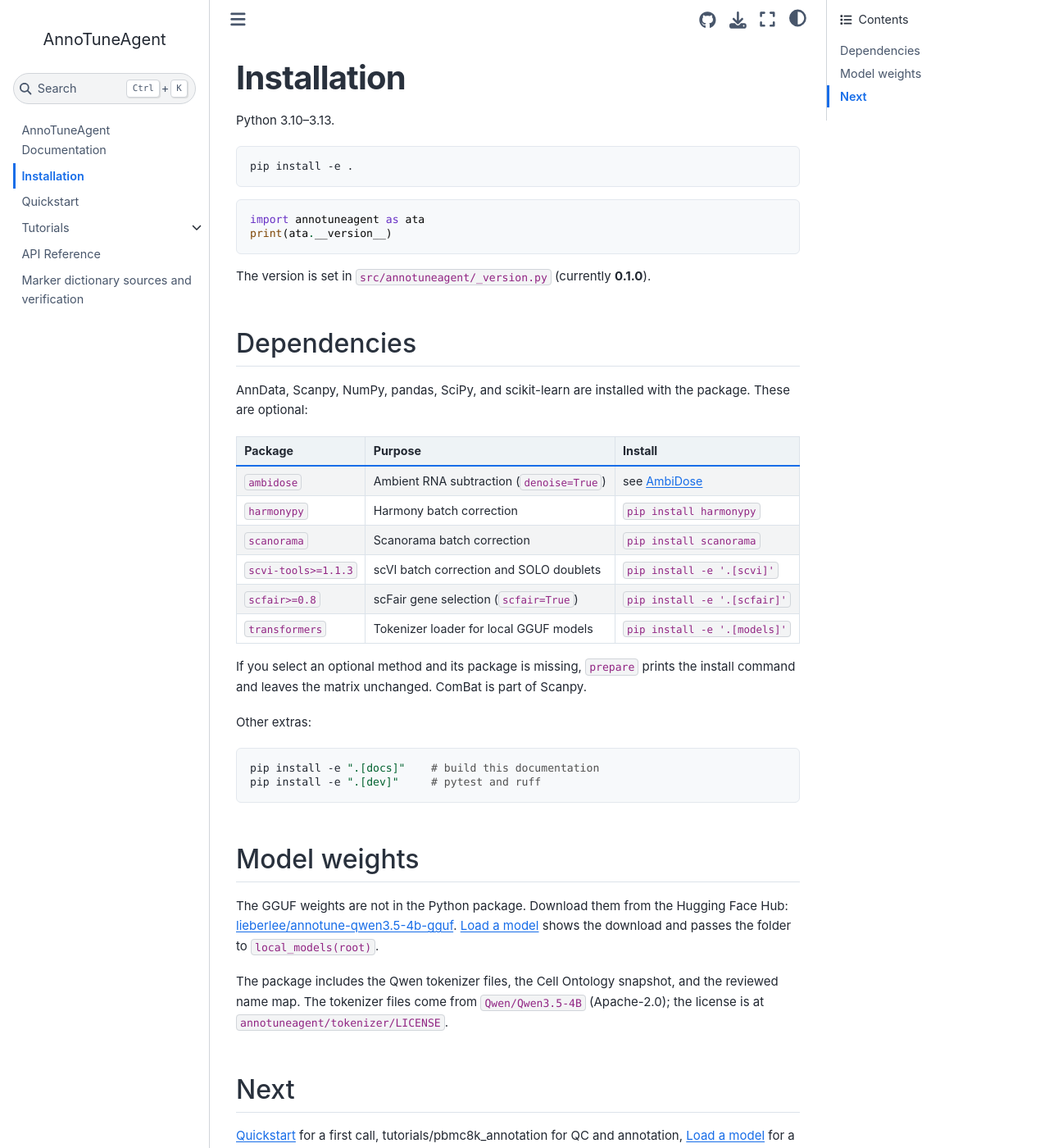
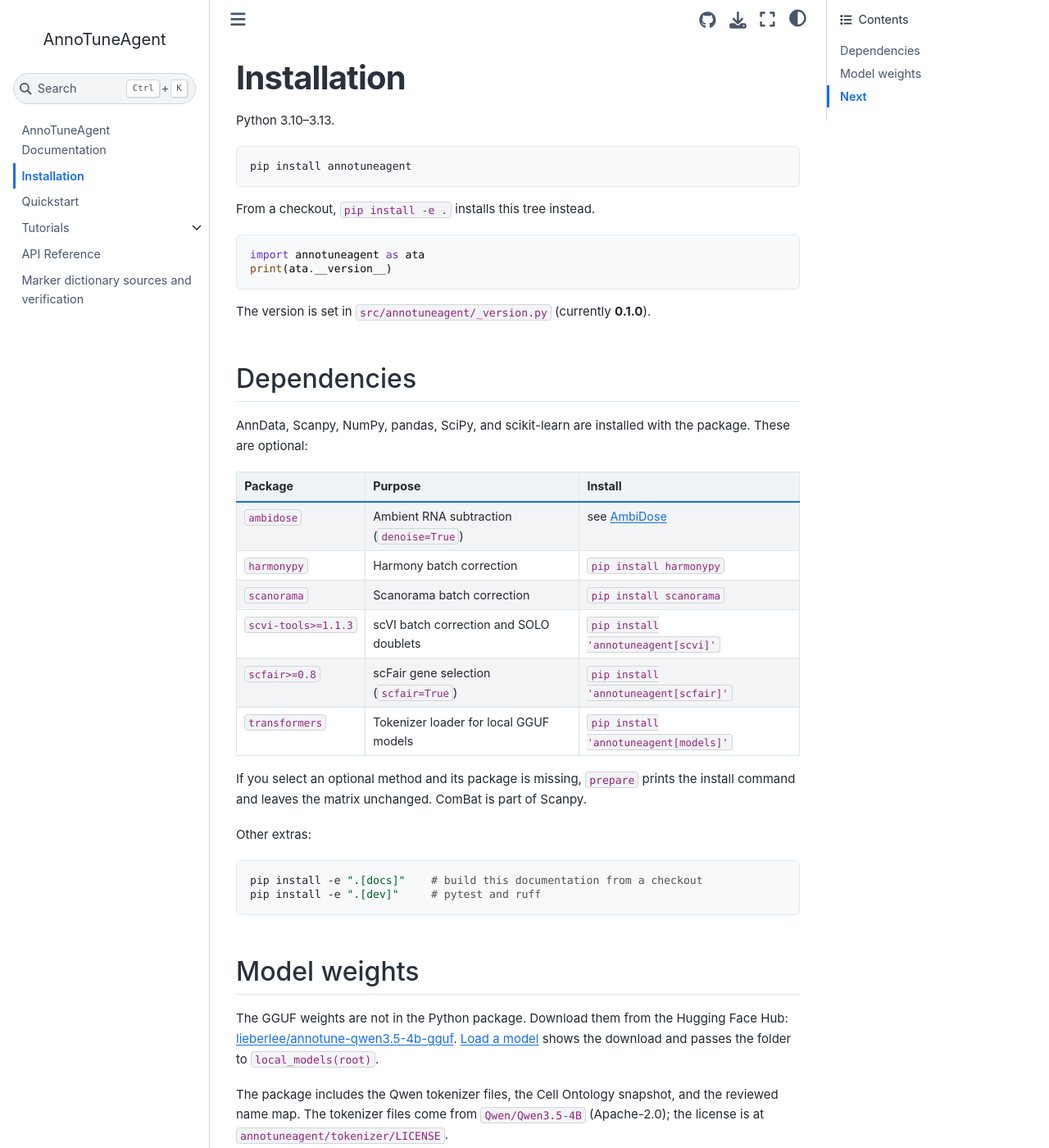
Before and after one commit to leelieber2025/AnnoTuneAgent, a Sphinx documentation site: the page built from docs/installation.md, in a window 1280 px wide and 1400 px high. Shown: the whole window at 82% size. Built offline with Sphinx 7.4.7 and the Sphinx Book theme 1.1.4, drawn with Linux system fonts in a browser that asks for light colours; pages that are not in the unit, such as notebooks, are missing from menus.

````diff
--- a/docs/installation.md
+++ b/docs/installation.md
@@ -3,8 +3,10 @@
 Python 3.10–3.13.
 
 ```bash
-pip install -e .
+pip install annotuneagent
 ```
+
+From a checkout, `pip install -e .` installs this tree instead.
 
 ```python
 import annotuneagent as ata
@@ -23,9 +25,9 @@ package. These are optional:
 | `ambidose` | Ambient RNA subtraction (`denoise=True`) | see [AmbiDose](https://github.com/leelieber2025/AmbiDose) |
 | `harmonypy` | Harmony batch correction | `pip install harmonypy` |
 | `scanorama` | Scanorama batch correction | `pip install scanorama` |
-| `scvi-tools>=1.1.3` | scVI batch correction and SOLO doublets | `pip install -e '.[scvi]'` |
-| `scfair>=0.8` | scFair gene selection (`scfair=True`) | `pip install -e '.[scfair]'` |
-| `transformers` | Tokenizer loader for local GGUF models | `pip install -e '.[models]'` |
+| `scvi-tools>=1.1.3` | scVI batch correction and SOLO doublets | `pip install 'annotuneagent[scvi]'` |
+| `scfair>=0.8` | scFair gene selection (`scfair=True`) | `pip install 'annotuneagent[scfair]'` |
+| `transformers` | Tokenizer loader for local GGUF models | `pip install 'annotuneagent[models]'` |
 
 If you select an optional method and its package is missing, `prepare` prints
 the install command and leaves the matrix unchanged. ComBat is part of Scanpy.
@@ -33,7 +35,7 @@ the install command and leaves the matrix unchanged. ComBat is part of Scanpy.
 Other extras:
 
 ```bash
-pip install -e ".[docs]"    # build this documentation
+pip install -e ".[docs]"    # build this documentation from a checkout
 pip install -e ".[dev]"     # pytest and ruff
 ```
 
--- a/pyproject.toml
+++ b/pyproject.toml
@@ -71,8 +71,11 @@ annotuneagent = "annotuneagent.cli:main"
 
 [project.urls]
 Homepage = "https://github.com/leelieber2025/AnnoTuneAgent"
+Documentation = "https://app.readthedocs.org/projects/annotuneagent/"
+Changelog = "https://github.com/leelieber2025/AnnoTuneAgent/blob/main/CHANGELOG.md"
 Source = "https://github.com/leelieber2025/AnnoTuneAgent"
 Issues = "https://github.com/leelieber2025/AnnoTuneAgent/issues"
+PyPI = "https://pypi.org/project/annotuneagent/"
 
 [tool.setuptools.packages.find]
 where = ["src"]
````
Also changed, not shown: CHANGELOG.md (+5 -0 lines), README.md (+9 -7 lines), docs/quickstart.md (+2 -2 lines), 1 other file.
